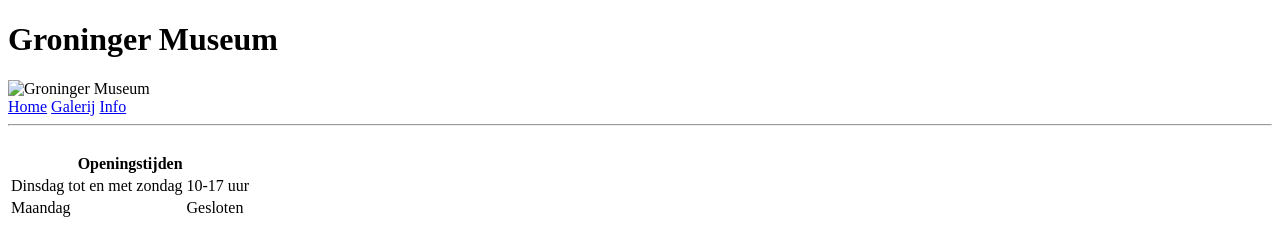
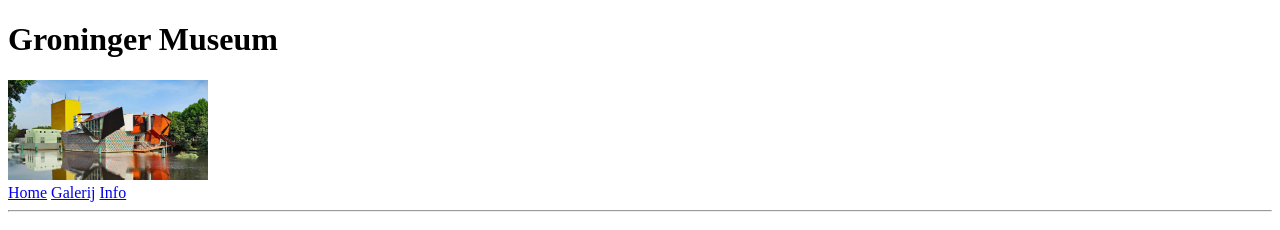
Before and after one commit to dhermink92/huiswerkvoorles9, a plain HTML site: page info.html in a window 1280 px wide. Shown: the top 230 px of the page. Drawn offline with Linux system fonts and the light colour scheme.

Commit message:
Update info.html

```diff
--- a/info.html
+++ b/info.html
@@ -9,7 +9,7 @@
 </head>
 <body>
   <header><h1>Groninger Museum</h1>
-  <img src="afbeeldingen/groningermuseum.JPG" alt="Groninger Museum" width="200" height="100">
+  <img src="afbeeldingen/hetmuseum.JPG" alt="Groninger Museum" width="200" height="100">
     <nav>
       <a href="index.html">Home</a>
       <a href="galerij.html">Galerij</a>
```
